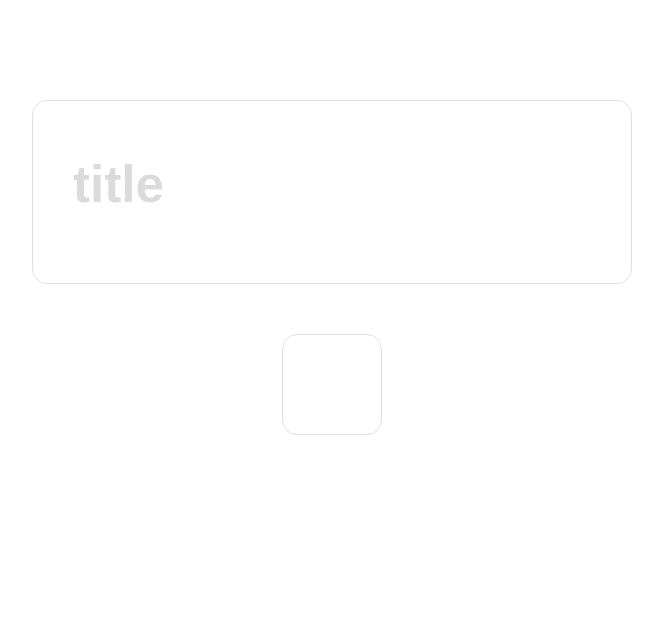
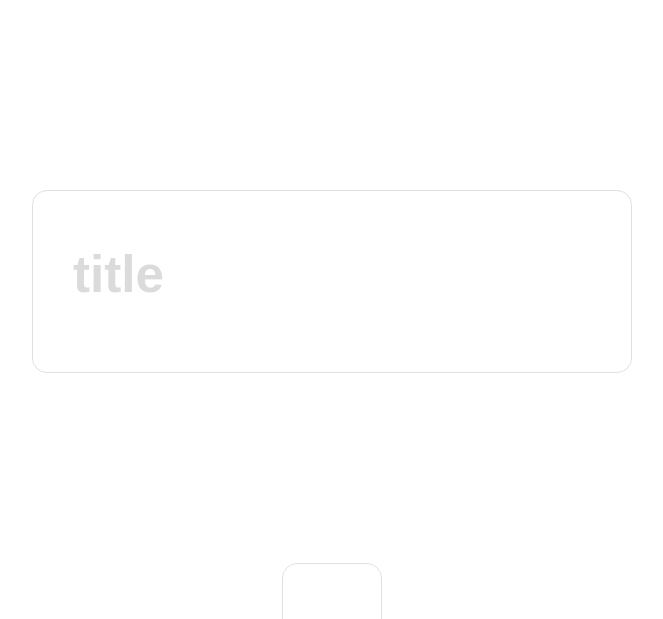
Before and after one commit to DanielRazavi/DanielRazavi.github.io, a PHP site: page /pages/Tutorials.html in a window 1280 px wide. Shown: the top 619 px of the page, without its empty margins (308-971 px from the left). Run offline with PHP 8.4, Linux system fonts and the light colour scheme.

Commit message:
Got some of the mobile/desktop distinction down but the tutorial page has its navbar weirdly and annoyingly higher than the rest.

```diff
--- a/css/style.css
+++ b/css/style.css
@@ -109,7 +109,7 @@
 }
 
 .main{
-	margin: 100px auto 50px;
+	margin: 15% auto 15%;
 	text-align: center;
 }
 
@@ -133,8 +133,7 @@
   text-decoration: none;
 }
 
-@media only screen and (max-width: 768px) {
-
+@media only screen and (max-width: 1025px) {
     .box {
 		margin: 50px auto 0px;
 		width: 90%;
--- a/index.html
+++ b/index.html
@@ -16,16 +16,13 @@
 </head>
 <body>
 
-
     <div class="main box">
-
 		<h1 style="font-size:4vw" class="hint">title</h1>
 
 		<h1>hi.</h1>
 
 		<p>Hi there, My name is Daniel Razavi and this is my little place on the web. I attend University of Toronto Mississauga and the past three years has been nothing but projects that I had to do, not any that I wanted to do, so this time around, I'm trying to change that. Hopefully this site can be a place where I can showcase my projects and honestly anything else I feel like putting. (BTW this site is still under construction, so if a button doesn't work or any other weird thing, I'm sorry in advance :P</p>
     </div>
-
 
 	<div class="box navbar">
 		<a class="isDisabled" href="">Music</a>
@@ -34,7 +31,6 @@
 		<a class="isDisabled" href="">Projects</a>
 	</div>
 
-
 </body>
 
 </html>
--- a/pages/Tutorials.html
+++ b/pages/Tutorials.html
@@ -20,7 +20,7 @@
         <h1 style="font-size:4vw" class="hint">title</h1>
 
 		<h1>You're One of My Students? Welcome!</h1>
-        <!-- <p class="hint">Title</p> -->
+
 		<p>You've made it here! First Question though, what course am I teaching you? (lol ik fam, there is only one course here, give it time, hopefully more on the way) </p>
     </div>
 
@@ -29,7 +29,6 @@
         <a href="./CSC236.html">CSC236</a>
 	</div>
 
-
 </body>
 
 </html>
```
